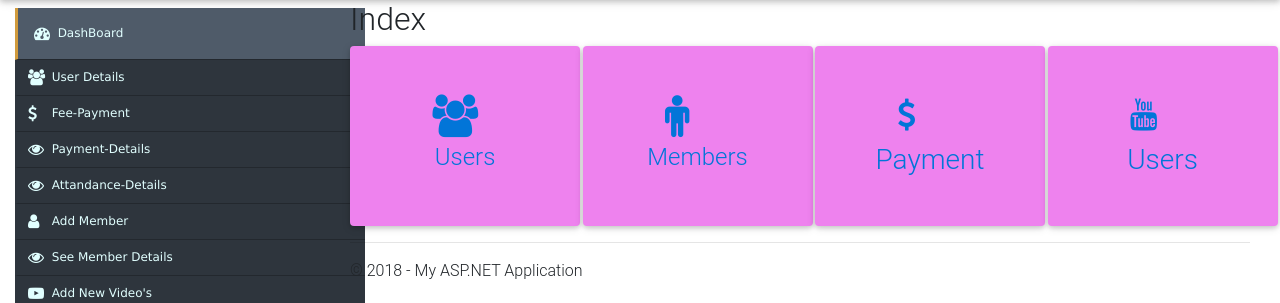
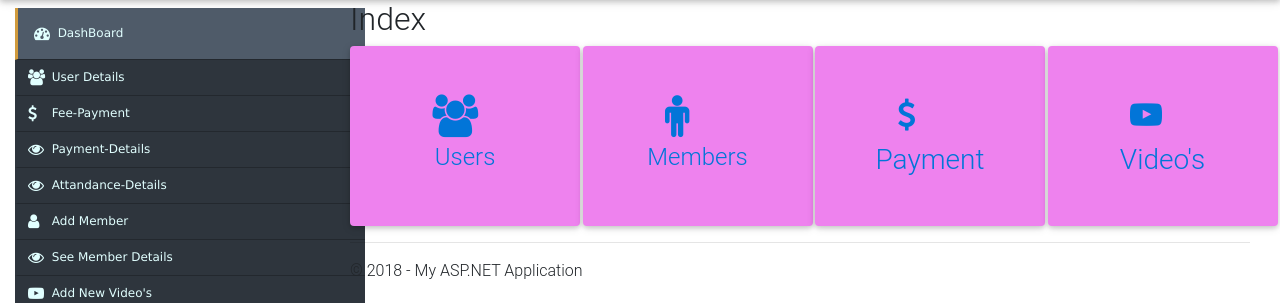
Before and after one commit to ArslanAmeer/GYMKhaana-Online, an ASP.NET MVC app: page /Admin in a window 1280 px wide. Shown: the part 62-365 px from the top of the page. Run offline with ASP.NET Core 8 and stand-ins for ASP.NET MVC 5, Linux system fonts and the light colour scheme; data that the repository does not hold is empty; the project's own start-up code is not run, and a stand-in starts its controllers and pages; some libraries are stand-ins or nearby versions; some web fonts are replaced.

Commit message:
Update the Video Tags

```diff
--- a/FinalYearProject/Views/Admin/Index.cshtml
+++ b/FinalYearProject/Views/Admin/Index.cshtml
@@ -4,6 +4,8 @@
     Layout = "~/Views/Shared/_AdminLayout.cshtml";
 }
 <style>
+
+
 
 
 
@@ -68,8 +70,8 @@
     <div class="col-lg-3">
         <div class="card box">
             <a href="@Url.Action("Index", "VideoandImages")">
-                <h2><span class="fa fa-youtube"></span><span class="ml-3">@Html.Action("GetVideosCount", "Admin")</span> </h2>
-                <h3 class="text-center">Users</h3>
+                <h2><span class="fa fa-youtube-play"></span><span class="ml-3">@Html.Action("GetVideosCount", "Admin")</span> </h2>
+                <h3 class="text-center">Video's</h3>
             </a>
         </div>
     </div>
```
